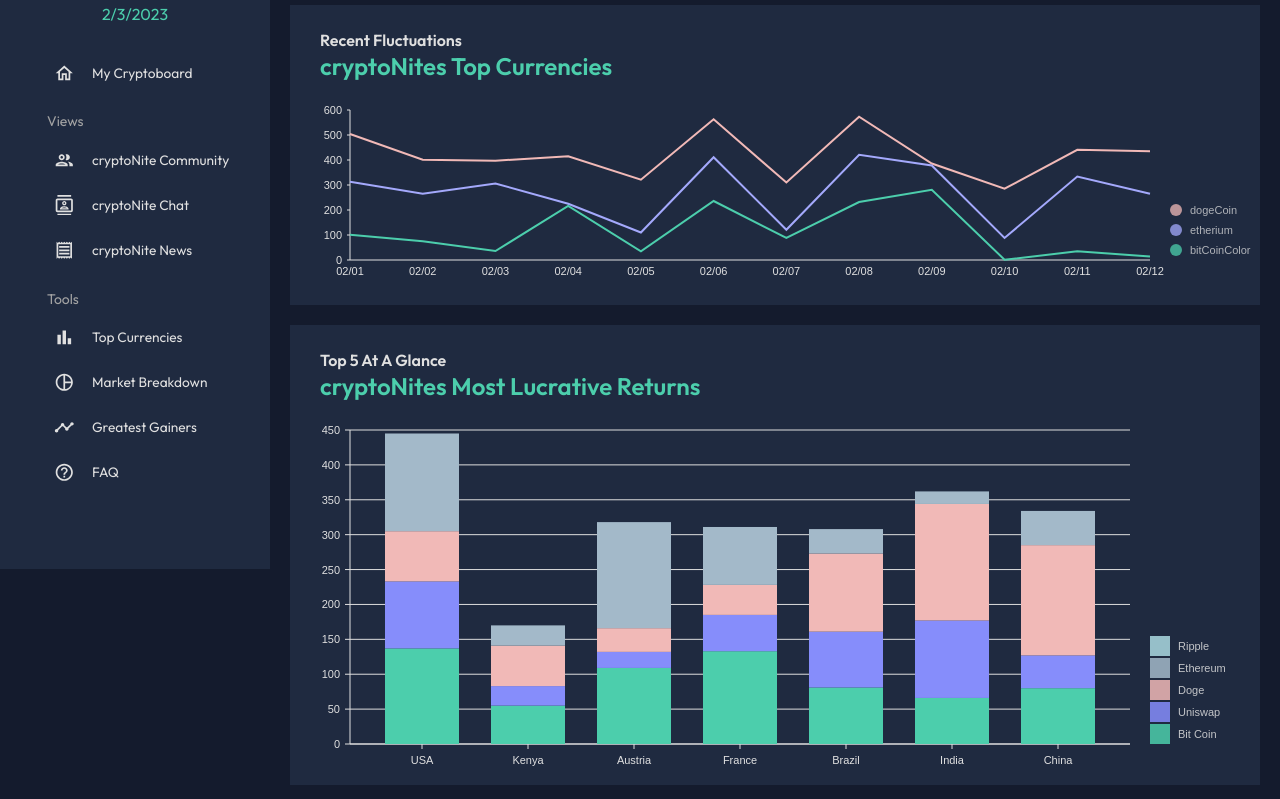
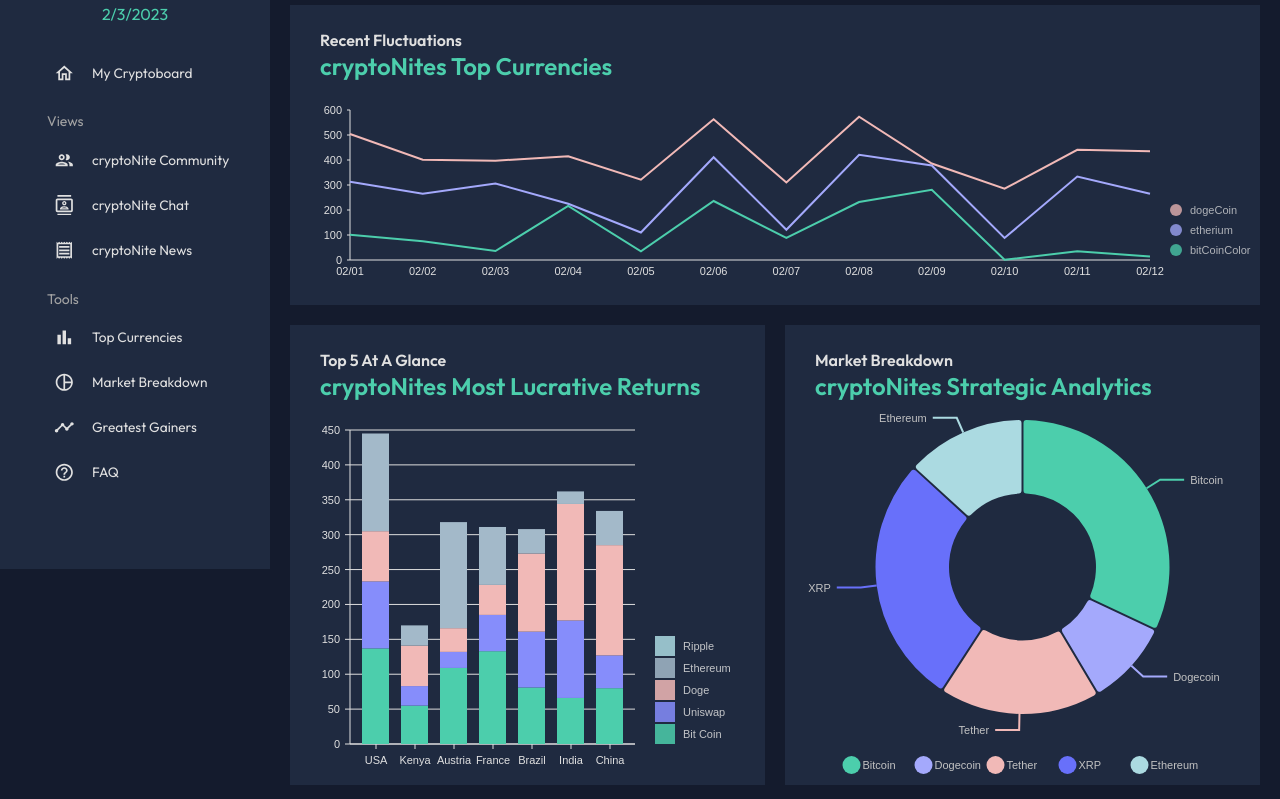
Before and after one commit to anthonyBosek/cryptoNite, a React (Create React App) app in the folder client/: page / in a window 1280 px wide. Shown: the part 231-1030 px from the top of the page. Built offline with nearby package versions, Linux system fonts and the light colour scheme.

Commit message:
some more tweeks before customer demo

```diff
--- a/client/src/components/PieGraph.jsx
+++ b/client/src/components/PieGraph.jsx
@@ -3,7 +3,7 @@ import { tokens } from "../theme";
 import { useTheme } from "@mui/material";
 import { mockPieData as data } from "../data/mockData";
 
-const PieGraph = () => {
+const PieGraph = ({ isDashboard = false }) => {
   const theme = useTheme();
   const colors = tokens(theme.palette.mode);
   return (
@@ -99,21 +99,14 @@ const PieGraph = () => {
           translateX: 0,
           translateY: 56,
           itemsSpacing: 0,
-          itemWidth: 100,
-          itemHeight: 18,
+          itemWidth: isDashboard ? 72 : 100,
+          itemHeight: 10,
           itemTextColor: colors.grey[200],
           itemDirection: "left-to-right",
           itemOpacity: 1,
           symbolSize: 18,
           symbolShape: "circle",
-          // effects: [
-          //   {
-          //     on: "hover",
-          //     style: {
-          //       itemTextColor: "#000",
-          //     },
-          //   },
-          // ],
+          symbolSpacing: isDashboard ? 2 : 8,
         },
       ]}
     />
--- a/client/src/data/mockData.js
+++ b/client/src/data/mockData.js
@@ -82,10 +82,10 @@ export const mockBarData = [
 
 export const mockPieData = [
   {
-    id: "Ethereum",
-    label: "Ethereum",
-    value: 239,
-    color: "hsl(104, 70%, 50%)",
+    id: "Bitcoin",
+    label: "Bitcoin",
+    value: 584,
+    color: "hsl(344, 70%, 50%)",
   },
   {
     id: "Dogecoin",
@@ -106,10 +106,10 @@ export const mockPieData = [
     color: "hsl(229, 70%, 50%)",
   },
   {
-    id: "Bitcoin",
-    label: "Bitcoin",
-    value: 584,
-    color: "hsl(344, 70%, 50%)",
+    id: "Ethereum",
+    label: "Ethereum",
+    value: 239,
+    color: "hsl(104, 70%, 50%)",
   },
 ];
 
--- a/client/src/views/dashboard/index.jsx
+++ b/client/src/views/dashboard/index.jsx
@@ -7,7 +7,8 @@ import PersonAddIcon from "@mui/icons-material/PersonAdd";
 import TrafficIcon from "@mui/icons-material/Traffic";
 import Header from "components/Header";
 import StatCard from "components/StatCard";
-import LineGraph from "components/LineGraph";
+import BarGraph from "components/BarGraph";
+import PieGraph from "components/PieGraph";
 
 const Dashboard = () => {
   const theme = useTheme();
@@ -17,9 +18,10 @@ const Dashboard = () => {
     <Box m="20px">
       <Header title="Dashboard" subtitle="CryptoNite Accounts" />
       <Box
+        height="74vh"
         display="grid"
         gridTemplateColumns="repeat(12, 1fr)"
-        gridAutoRows="140px"
+        gridTemplateRows="repeat(4, 1fr)"
         gap="20px"
       >
         {/* ROW 1 */}
@@ -102,8 +104,8 @@ const Dashboard = () => {
 
         {/* ROW 2 */}
         <Box
-          gridColumn="span 12"
-          gridRow="span 2"
+          gridColumn="span 4"
+          gridRow="span 3"
           backgroundColor={colors.primary[400]}
         >
           <Box
@@ -119,7 +121,48 @@ const Dashboard = () => {
                 fontWeight="600"
                 color={colors.grey[100]}
               >
-                Recent Fluctuations
+                Account Breakdown
+              </Typography>
+              <Typography
+                variant="h3"
+                fontWeight="bold"
+                color={colors.greenAccent[500]}
+              >
+                Your Investments
+              </Typography>
+            </Box>
+            <Box>
+              <IconButton>
+                <DownloadOutlinedIcon
+                  sx={{ fontSize: "26px", color: colors.greenAccent[500] }}
+                />
+              </IconButton>
+            </Box>
+          </Box>
+          <Box height="88%" m="-20px 0 0 0">
+            <PieGraph isDashboard={true} />
+          </Box>
+        </Box>
+        {/*  */}
+        <Box
+          gridColumn="span 8"
+          gridRow="span 3"
+          backgroundColor={colors.primary[400]}
+        >
+          <Box
+            mt="25px"
+            p="0 30px"
+            display="flex "
+            justifyContent="space-between"
+            alignItems="center"
+          >
+            <Box>
+              <Typography
+                variant="h5"
+                fontWeight="600"
+                color={colors.grey[100]}
+              >
+                Market Fluctuations
               </Typography>
               <Typography
                 variant="h3"
@@ -137,8 +180,8 @@ const Dashboard = () => {
               </IconButton>
             </Box>
           </Box>
-          <Box height="250px" m="-20px 0 0 0">
-            <LineGraph isDashboard={true} />
+          <Box height="88%" m="-20px 0 0 0">
+            <BarGraph isDashboard={true} />
           </Box>
         </Box>
       </Box>
--- a/client/src/views/homePage/index.jsx
+++ b/client/src/views/homePage/index.jsx
@@ -7,6 +7,7 @@ import Header from "components/Header";
 import { tokens } from "../../theme";
 import LineGraph from "components/LineGraph";
 import { setRegister } from "state";
+import PieGraph from "components/PieGraph";
 
 const HomePage = () => {
   const theme = useTheme();
@@ -25,7 +26,6 @@ const HomePage = () => {
         gridRow="span 2"
         display="flex"
         justifyContent="space-evenly"
-        // backgroundColor={colors.primary[400]}
       >
         <Button
           variant="contained"
@@ -104,6 +104,7 @@ const HomePage = () => {
           </Box>
         </Box>
       </Box>
+
       <Box
         display="grid"
         gridTemplateColumns="repeat(12, 1fr)"
@@ -112,7 +113,7 @@ const HomePage = () => {
         mt="20px"
       >
         <Box
-          gridColumn="span 12"
+          gridColumn="span 6"
           gridRow="span 3"
           backgroundColor={colors.primary[400]}
         >
@@ -144,7 +145,41 @@ const HomePage = () => {
             <BarGraph isDashboard={true} />
           </Box>
         </Box>
+        <Box
+          gridColumn="span 6"
+          gridRow="span 3"
+          backgroundColor={colors.primary[400]}
+        >
+          <Box
+            mt="25px"
+            p="0 30px"
+            display="flex "
+            justifyContent="space-between"
+            alignItems="center"
+          >
+            <Box>
+              <Typography
+                variant="h5"
+                fontWeight="600"
+                color={colors.grey[100]}
+              >
+                Market Breakdown
+              </Typography>
+              <Typography
+                variant="h3"
+                fontWeight="bold"
+                color={colors.greenAccent[500]}
+              >
+                cryptoNites Strategic Analytics
+              </Typography>
+            </Box>
+          </Box>
+          <Box height="90%" m="-20px 0 0 0">
+            <PieGraph isDashboard={true} />
+          </Box>
+        </Box>
       </Box>
+      {/*  */}
     </Box>
   );
 };
```
